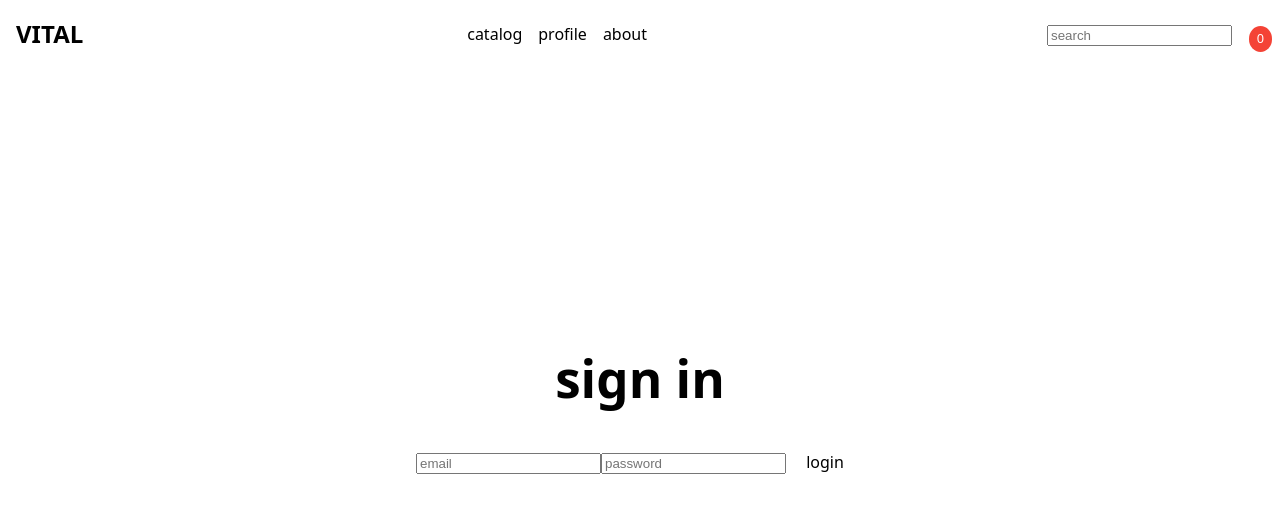
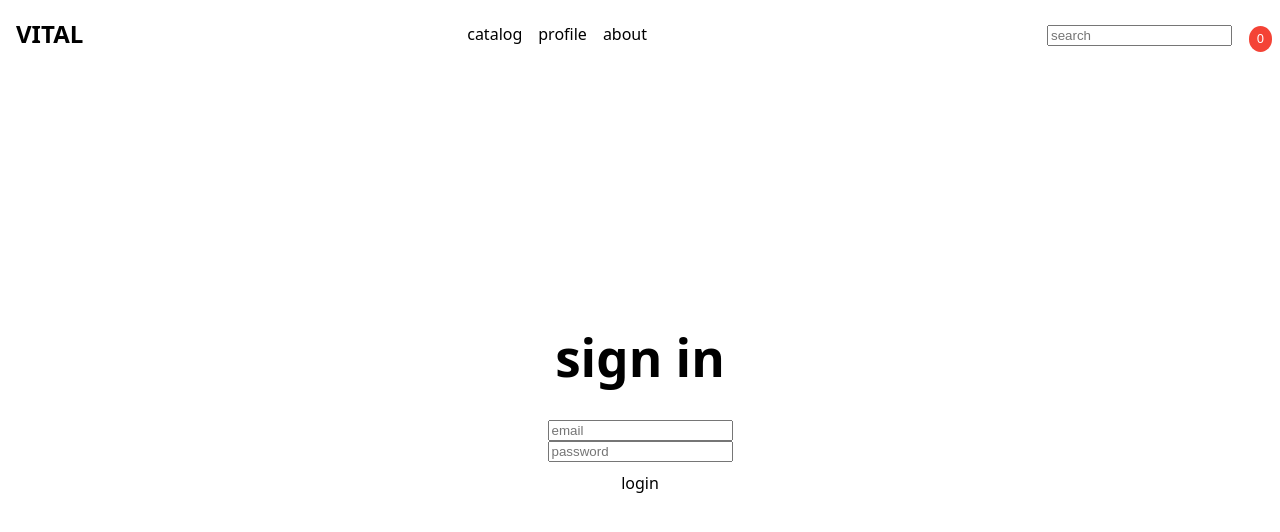
Before and after one commit to msavoiu/CPSC-362-Group-Project-Activity-1, a React (Vite) app in the folder react-app/: page /login in a window 1280 px wide. Shown: the top 532 px of the page. Built offline with nearby package versions, Linux system fonts and the light colour scheme.

Commit message:
fix api call to backend /login and /register routes

```diff
--- /dev/null
+++ b/react-app/src/components/form.css
@@ -0,0 +1,4 @@
+.user-form {
+    display: flex;
+    flex-direction: column;
+}
--- a/react-app/src/components/loginform.jsx
+++ b/react-app/src/components/loginform.jsx
@@ -1,4 +1,5 @@
 import React from "react";
+import "./form.css";
 
 function LoginForm() {
     const [state, setState] = React.useState({
@@ -31,9 +32,7 @@ function LoginForm() {
 
             const res = response.json();
 
-            alert(res.message);
-
-            if (res.status != 200) {
+            if (response.status != 200) {
                 setValidLogin(false);
             } else {
                 window.location.href = "/profile"; // redirect
@@ -46,8 +45,8 @@ function LoginForm() {
     };
 
     return (
-        <div className="form-container sign-in-container">
-            <form onSubmit={onSubmit}>
+        <>
+            <form className="user-form" onSubmit={onSubmit}>
                 <h1>sign in</h1>
                 <input
                     type="email"
@@ -72,7 +71,7 @@ function LoginForm() {
                 }
                 <button class="button">login</button>
             </form>
-        </div>
+        </>
     );
 }
 
--- a/react-app/src/components/registerform.jsx
+++ b/react-app/src/components/registerform.jsx
@@ -1,4 +1,5 @@
 import React from "react";
+import "./form.css";
 
 function RegisterForm() {
     const [state, setState] = React.useState({
@@ -31,9 +32,9 @@ function RegisterForm() {
 
             const res = response.json();
 
-            alert(res.message);
+            console.log(res.status)
 
-            if (res.status != 201) {
+            if (response.status != 201) {
                 setvalidRegister(false);
             } else {
                 window.location.href = "/profile"; // redirect
@@ -46,8 +47,8 @@ function RegisterForm() {
     };
 
     return (
-        <div className="form-container sign-in-container">
-            <form onSubmit={onSubmit}>
+        <>
+            <form className="user-form" onSubmit={onSubmit}>
                 <h1>sign up</h1>
                 <input
                     type="email"
@@ -70,7 +71,7 @@ function RegisterForm() {
                 }
                 <button class="button">register</button>
             </form>
-        </div>
+        </>
     );
 }
 
```
